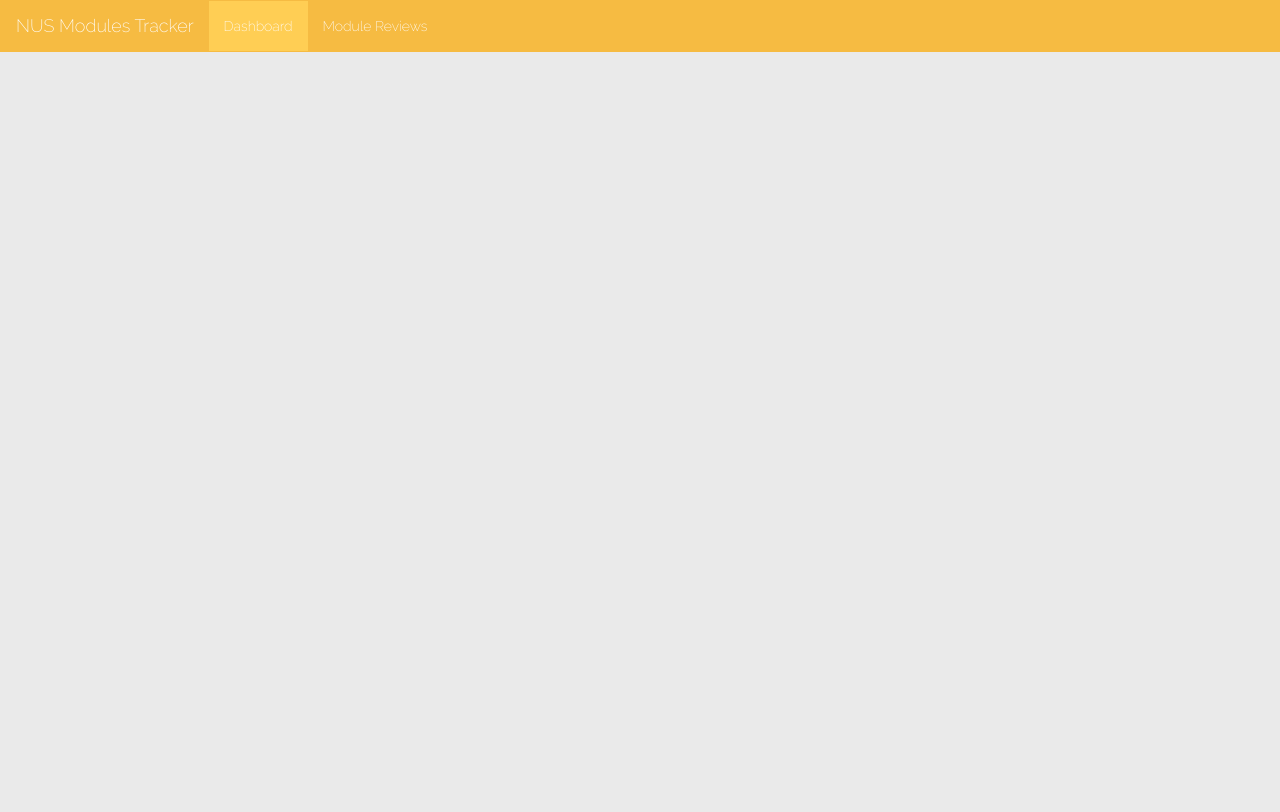
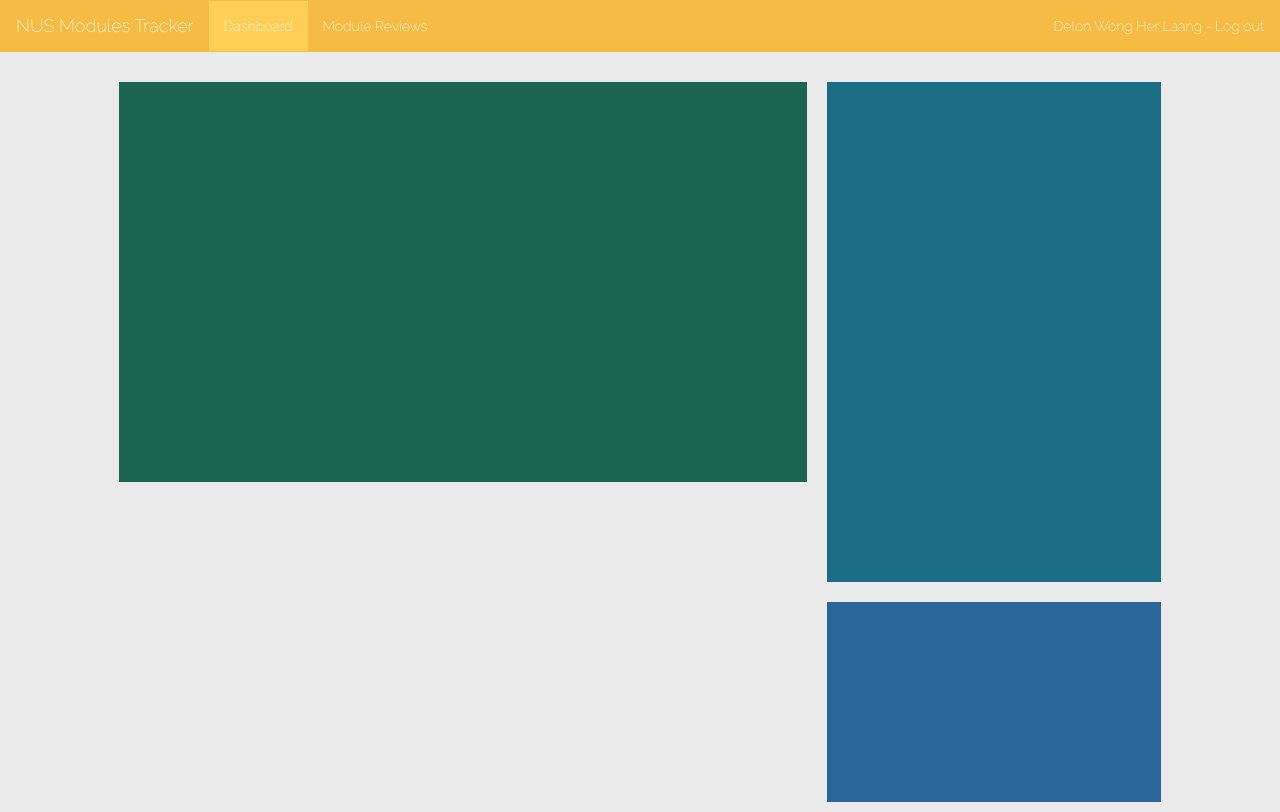
Before and after one commit to wongherlung/CS3240_prototype, a plain HTML site: page dashboard.html in a window 1280 px wide. Drawn offline with nearby package versions, Linux system fonts and the light colour scheme.

Commit message:
Partitioning done.

```diff
--- a/css/base.css
+++ b/css/base.css
@@ -36,6 +36,16 @@ html, body {
 
 .mb20 {
     margin-bottom: 20px;
+}
+
+.center {
+    display: block;
+    margin: 0 auto;
+}
+
+.col-centered{
+    float: none;
+    margin: 0 auto;
 }
 
 /* For overriding Bootflat styles */
@@ -78,6 +88,10 @@ html, body {
     background-color: #FFCE54;
 }
 
+.navbar-right:hover {
+    text-decoration: underline;
+}
+
 .btn {
     border-radius: 0;
     border-bottom-style: solid;
--- /dev/null
+++ b/css/dashboard.css
@@ -0,0 +1,22 @@
+.left-column {
+    padding: 10px;
+}
+
+.modules-container {
+    height: 400px;
+    background-color: #1a6451;
+}
+
+.right-column {
+    padding: 10px;
+}
+
+.cap-container {
+    height: 500px;
+    background-color: #1b6d85;
+}
+
+.suggestion-container {
+    height: 200px;
+    background-color: #2b669a;
+}
--- a/dashboard.html
+++ b/dashboard.html
@@ -7,10 +7,11 @@
     <link href="css/bootstrap.css" rel="stylesheet">
     <link href="css/bootflat.css" rel="stylesheet">
     <link href="css/base.css" rel="stylesheet">
-
+    <link href="css/dashboard.css" rel="stylesheet">
 </head>
 <body>
 
+<!-- Nav bar -->
 <nav class="navbar navbar-default" role="navigation">
     <div class="container-fluid">
         <!-- Brand and toggle get grouped for better mobile display -->
@@ -21,21 +22,35 @@
                 <span class="icon-bar"></span>
                 <span class="icon-bar"></span>
             </button>
-            <a class="navbar-brand" href="#">NUS Modules Tracker</a>
+            <a class="navbar-brand" href="./dashboard.html">NUS Modules Tracker</a>
         </div>
         <!-- Collect the nav links, forms, and other content for toggling -->
         <div class="collapse navbar-collapse" id="bs-example-navbar-collapse-1">
             <ul class="nav navbar-nav">
-                <li class="active"><a href="#">Dashboard</a></li>
+                <li class="active"><a href="./dashboard.html">Dashboard</a></li>
             </ul>
             <ul class="nav navbar-nav">
-                <li><a href="#">Module Reviews</a></li>
+                <li><a href="./review.html">Module Reviews</a></li>
             </ul>
+            <p class="navbar-text navbar-right"><a class="navbar-link" href="./index.html">Delon Wong Her Laang - Log out</a></p>
         </div><!-- /.navbar-collapse -->
     </div><!-- /.container-fluid -->
-</nav>
+</nav><!-- /.navbar -->
 
+<div class="row mt20">
+    <div class="col-md-10 col-centered">
+        <!-- Modules list -->
+        <div class="col-md-8 left-column">
+            <div class="modules-container"></div>
+        </div><!-- /.modules-column -->
 
+        <!-- Cap goal setting -->
+        <div class="col-md-4 right-column">
+            <div class="cap-container col-md-12"></div>
+            <div class="suggestion-container col-md-12 mt20"></div>
+        </div><!-- /.cap-column -->
+    </div>
+</div>
 
 <!-- JavaScript placed at the end of the document so the pages load faster -->
 <script src="https://code.jquery.com/jquery-1.12.0.min.js"></script>
```
Also changed, not shown: review.html (+4 -3 lines).
